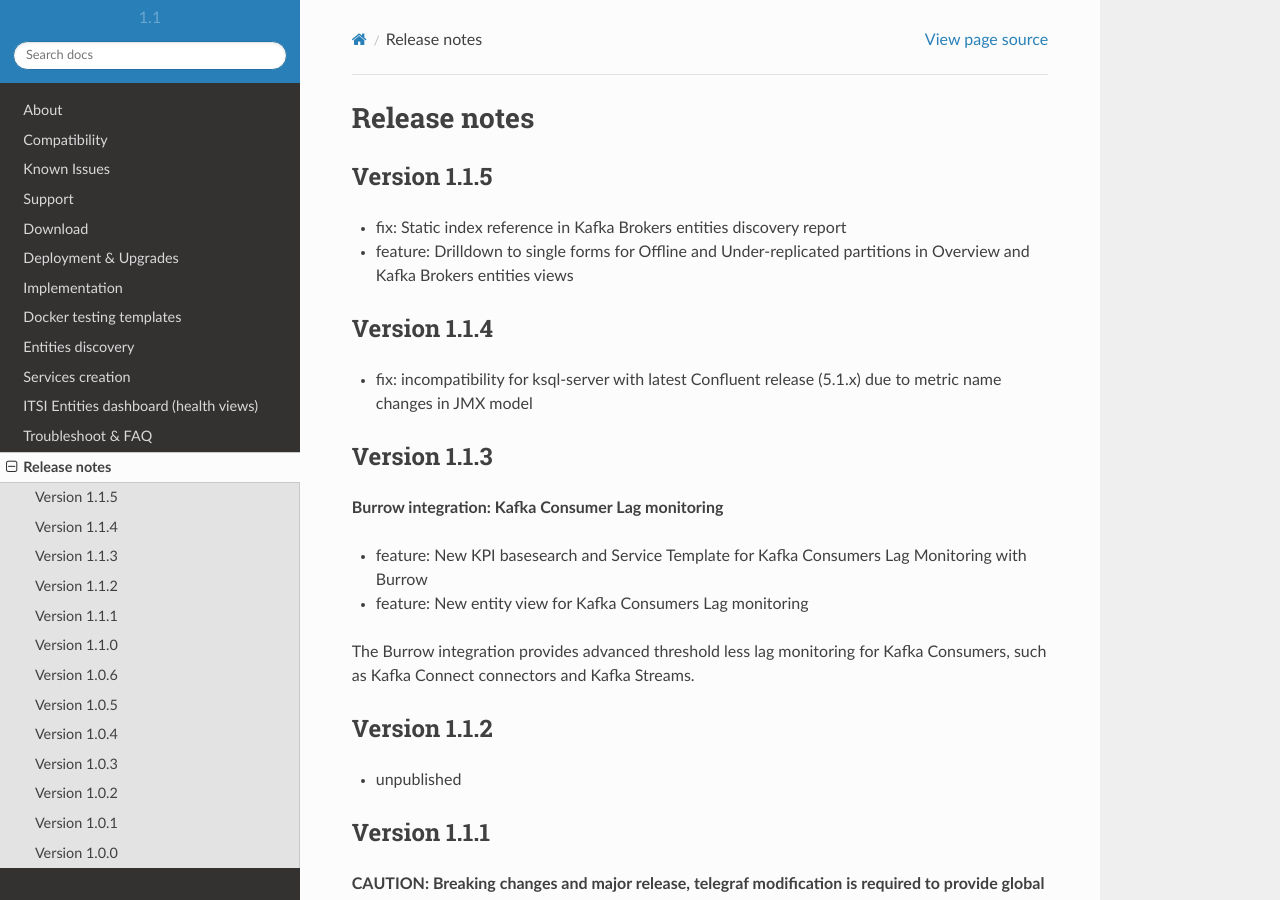
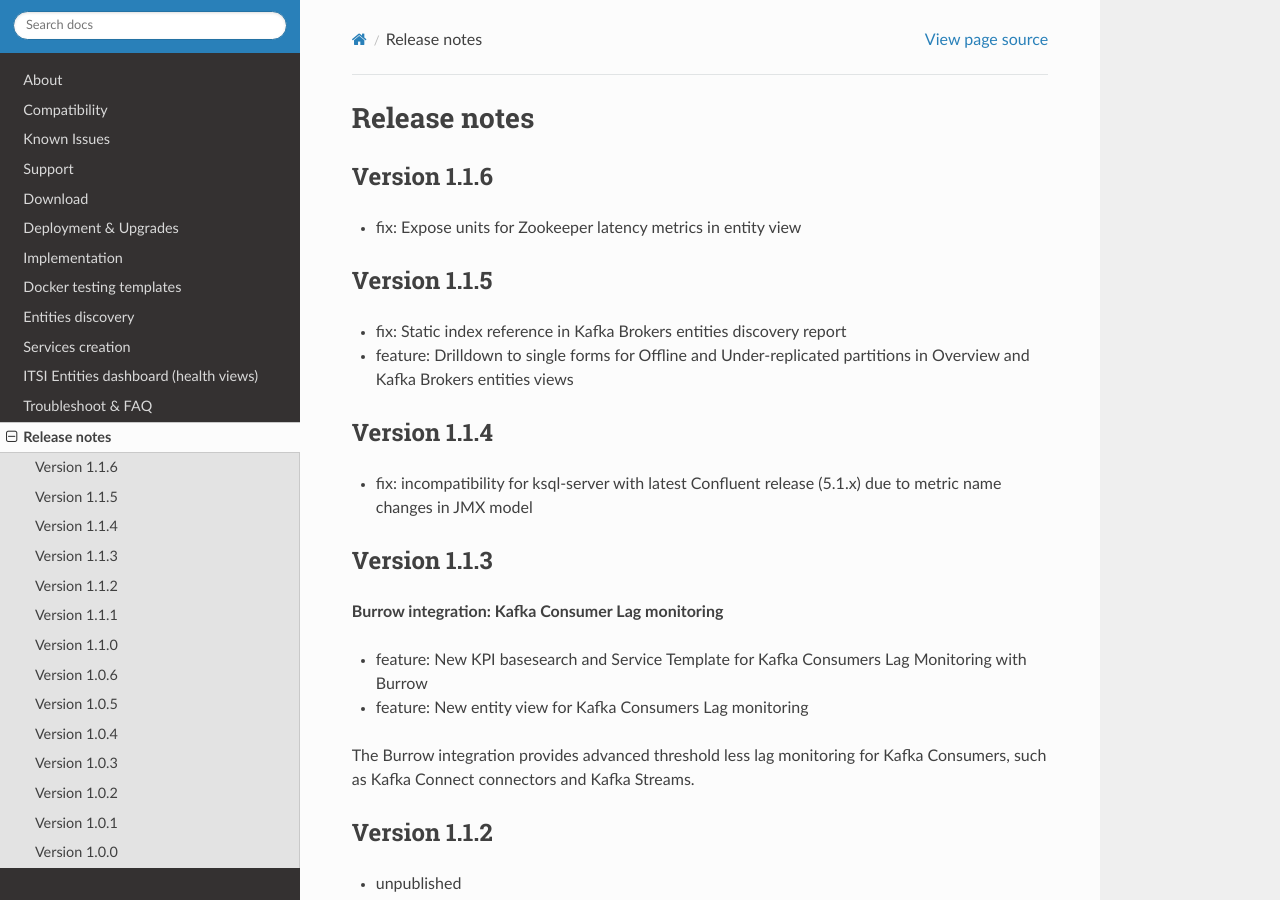
Before and after one commit to guilhemmarchand/DA-ITSI-TELEGRAF-KAFKA, a Sphinx documentation site: the page built from docs/releasenotes.rst, in a window 1280 px wide and 900 px high. Built offline with Sphinx 7.4.7 and the Read the Docs theme 2.0.0, drawn with Linux system fonts in a browser that asks for light colours.

Commit message:
Version 1.1.6
- fix: Expose units for Zookeeper latency metrics in entity view

```diff
--- a/docs/releasenotes.rst
+++ b/docs/releasenotes.rst
@@ -1,5 +1,10 @@
 Release notes
 #############
+
+Version 1.1.6
+=============
+
+- fix: Expose units for Zookeeper latency metrics in entity view
 
 Version 1.1.5
 =============
```
Also changed, not shown: 5 other files.
